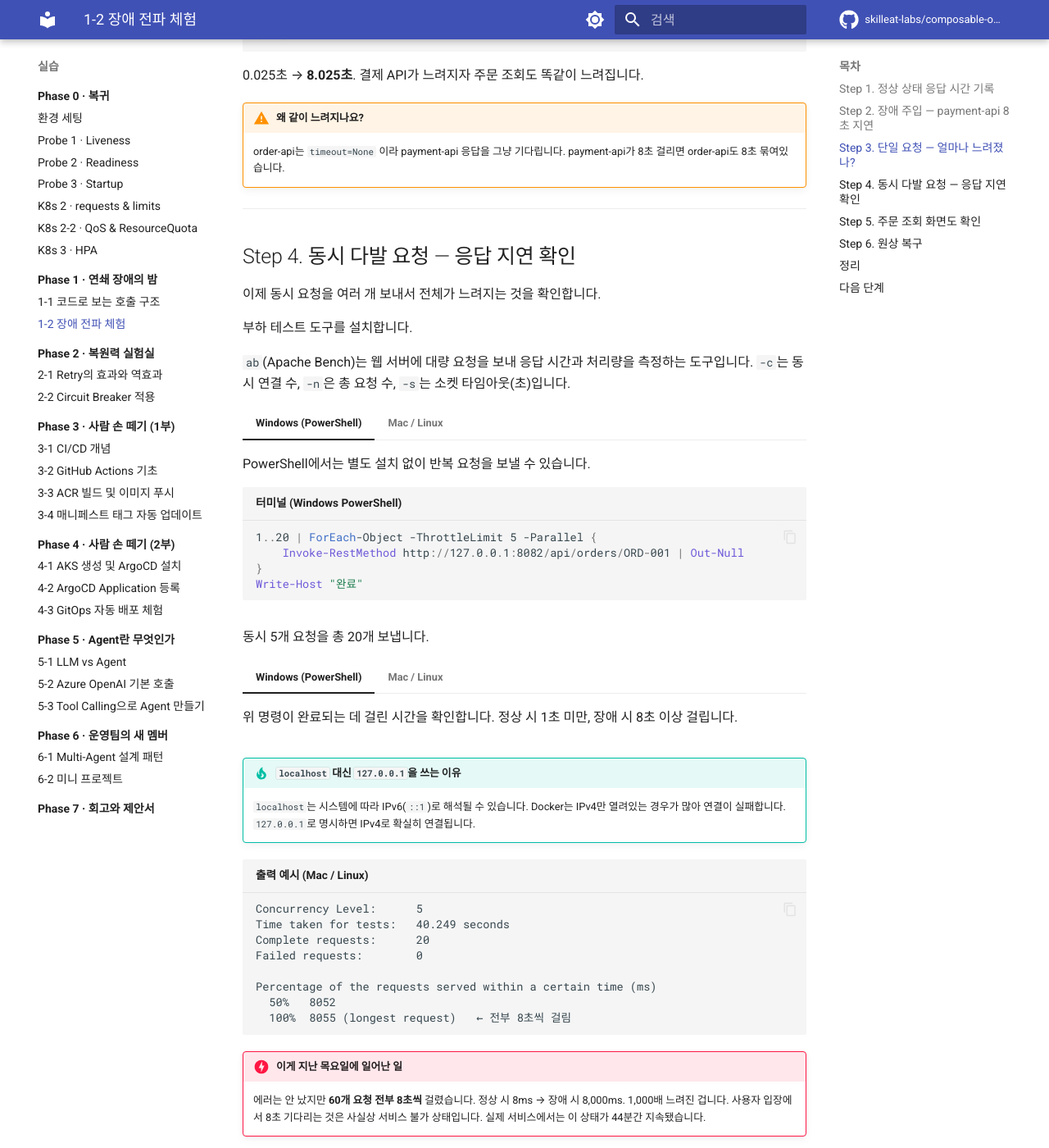
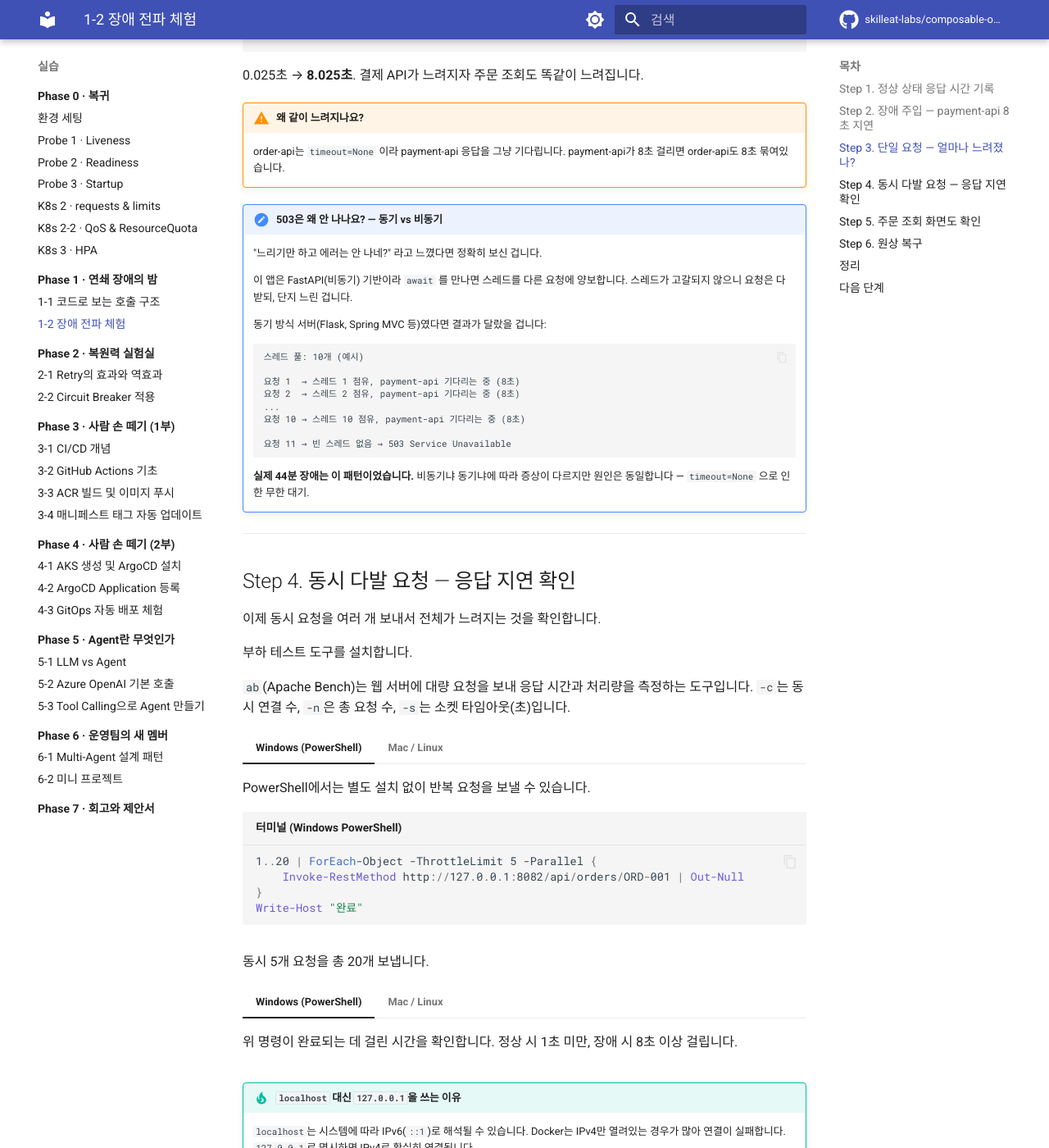
Before and after one commit to skilleat-labs/composable-ops-labs, an MkDocs documentation site: the page built from docs/phase-1/cascade-failure.md, in a window 1280 px wide and 1400 px high, scrolled down 1996 px. Shown: the whole window at 82% size. Built offline with MkDocs 1.6.1 and Material for MkDocs 9.7.7, drawn with Linux system fonts in a browser that asks for light colours; comment, search, counter and statistics services are not loaded; some of the changed text lies outside the part shown.

Commit message:
feat: 동기/비동기 차이 및 503 발생 조건 설명 Step 3으로 이동
"왜 503이 안 나나요?" 의문이 생기는 타이밍인 단일 요청 확인 직후로
동기 vs 비동기 스레드 고갈 설명을 이동. Step 4 하단 중복 note 제거.

Co-Authored-By: Claude Sonnet 4.6 <noreply@anthropic.com>

````diff
--- a/docs/phase-1/cascade-failure.md
+++ b/docs/phase-1/cascade-failure.md
@@ -108,6 +108,28 @@ payment-api만 재시작합니다. **새 터미널을 열고** 아래 명령을
     order-api는 `timeout=None` 이라 payment-api 응답을 그냥 기다립니다.
     payment-api가 8초 걸리면 order-api도 8초 묶여있습니다.
 
+!!! note "503은 왜 안 나나요? — 동기 vs 비동기"
+    "느리기만 하고 에러는 안 나네?" 라고 느꼈다면 정확히 보신 겁니다.
+
+    이 앱은 FastAPI(비동기) 기반이라 `await` 를 만나면 스레드를 다른 요청에 양보합니다.
+    스레드가 고갈되지 않으니 요청은 다 받되, 단지 느린 겁니다.
+
+    동기 방식 서버(Flask, Spring MVC 등)였다면 결과가 달랐을 겁니다:
+
+    ```text
+    스레드 풀: 10개 (예시)
+
+    요청 1  → 스레드 1 점유, payment-api 기다리는 중 (8초)
+    요청 2  → 스레드 2 점유, payment-api 기다리는 중 (8초)
+    ...
+    요청 10 → 스레드 10 점유, payment-api 기다리는 중 (8초)
+
+    요청 11 → 빈 스레드 없음 → 503 Service Unavailable
+    ```
+
+    **실제 44분 장애는 이 패턴이었습니다.** 비동기냐 동기냐에 따라 증상이 다르지만
+    원인은 동일합니다 — `timeout=None` 으로 인한 무한 대기.
+
 ---
 
 ## Step 4. 동시 다발 요청 — 응답 지연 확인
````
Also changed, not shown: other parts of docs/phase-1/cascade-failure.md (+0 -5 lines).
